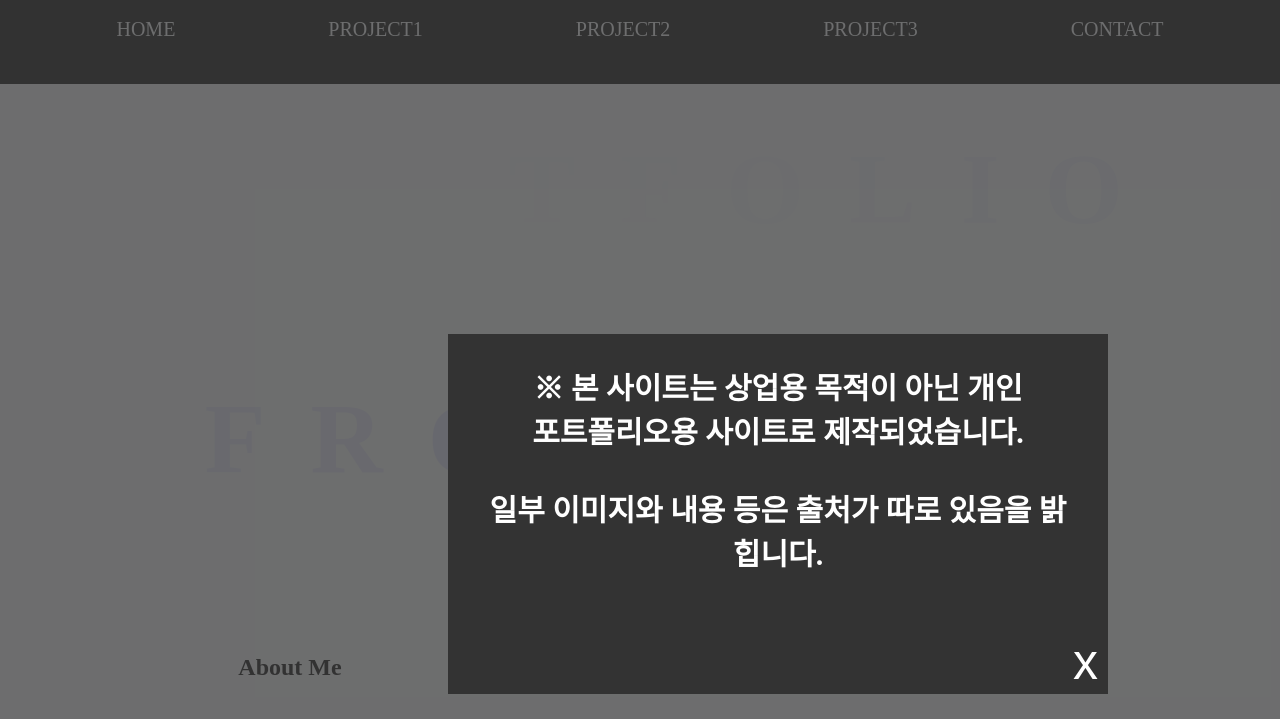
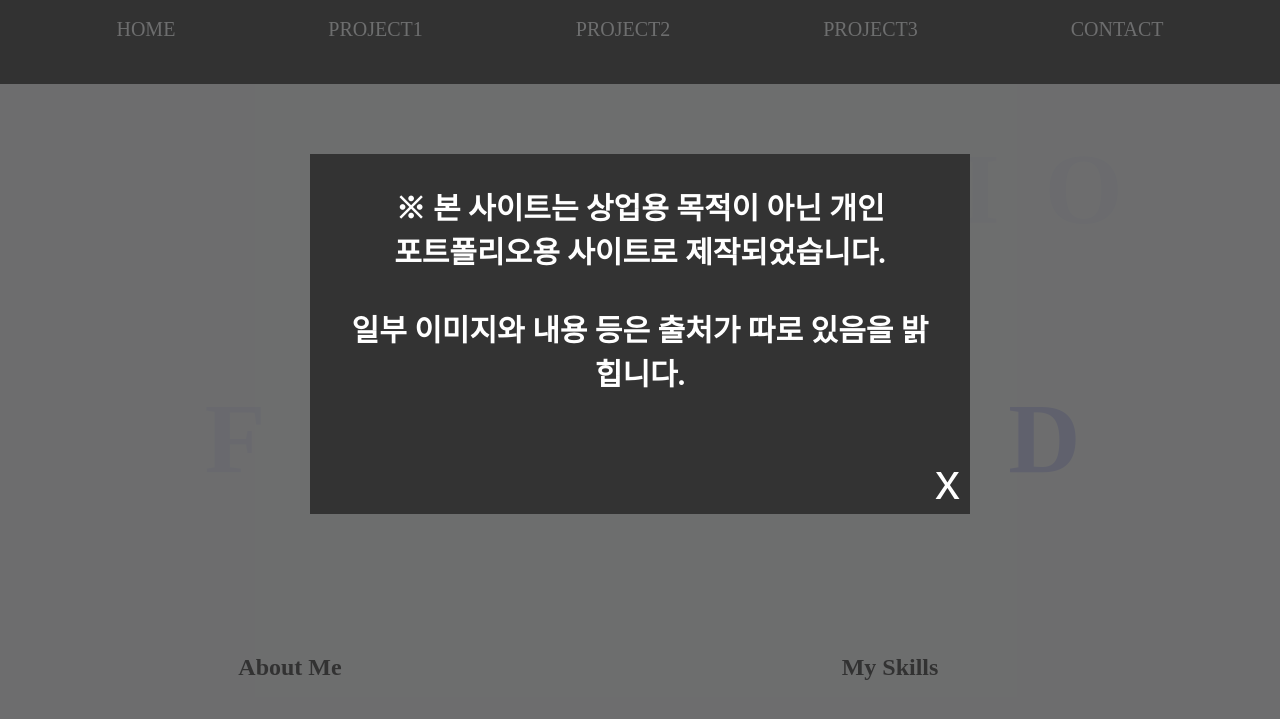
Before and after one commit to ijh950809-dotcom/2026-portfolio_frontend, a plain HTML site: page index.html in a window 1280 px wide. Shown: the part 66-785 px from the top of the page. Drawn offline with Linux system fonts and the light colour scheme; a web font is replaced by a local one.

Commit message:
Add files via upload

```diff
--- a/portfolio.css
+++ b/portfolio.css
@@ -334,13 +334,14 @@ nav ul li:hover{
   width:600px;
   height:300px;
   position: absolute;
-  top:50%;left: 35%;
+  top:50%;left: 50%;
   background: #333;
   color:#fff;
   font-weight: bold;
   text-align: center;
   font-size:30px;
   padding:30px;
+  transform: translate(-50%,-50%);
 }
 #modal-inner button{
   position: absolute;
```
